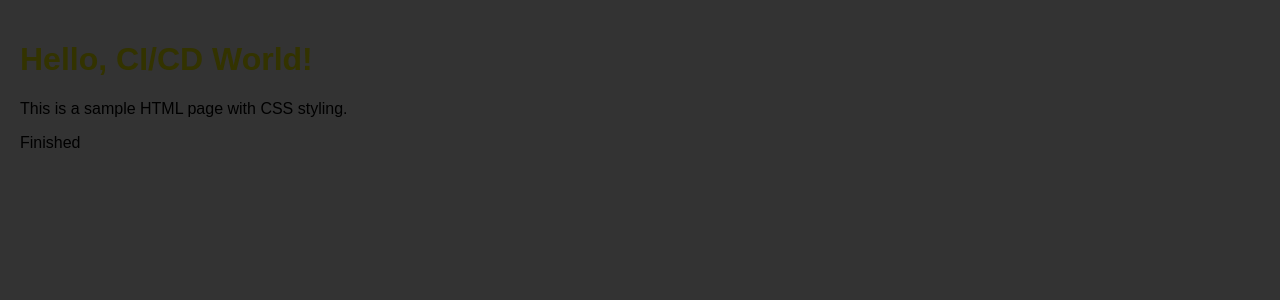
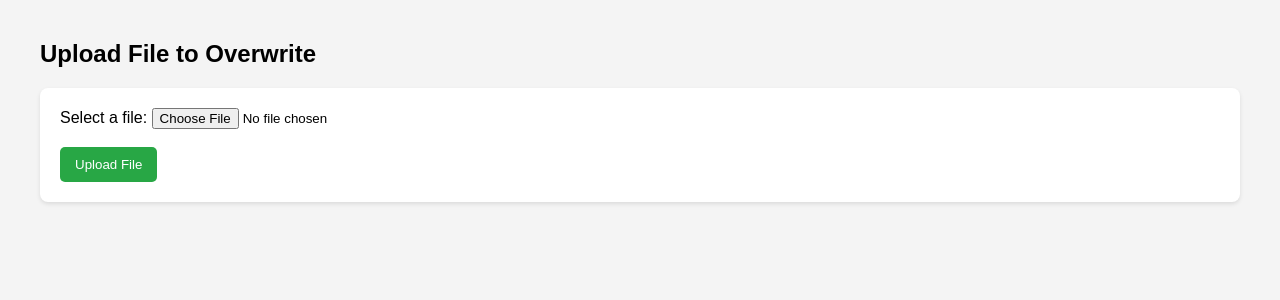
Before and after one commit to developer-ahmed-shehta/CI-CD-Flask, a Flask app: page / in a window 1280 px wide. Shown: the top 300 px of the page. Run offline with Flask 3, Linux system fonts and the light colour scheme.

Commit message:
add upload feature

```diff
--- a/main.py
+++ b/main.py
@@ -1,7 +1,17 @@
-from flask import Flask, render_template
-
+from flask import Flask, render_template, request, jsonify
+import importlib
+import replaceme
+import os
 app = Flask(__name__)
 
+app.config["TEMPLATES_AUTO_RELOAD"] = True
+
+# Path to the file to overwrite
+UPLOAD_FOLDER = os.getcwd()
+
+app.config['UPLOAD_FOLDER'] = UPLOAD_FOLDER
+
+MODULE_NAME = 'replaceme'
 @app.route('/')
 def hello_world():
     return render_template('index.html')
@@ -10,5 +20,33 @@ def hello_world():
 def goodbye_world():
     return 'Hi, Ali'
 
+@app.route('/print')
+def practice_world():
+    return replaceme.printer()
+
+@app.route('/upload', methods=['POST'])
+def upload_file():
+    if 'file' not in request.files:
+        return jsonify({"error": "No file part in the request"}), 400
+
+    file = request.files['file']
+    if file.filename == '':
+        return jsonify({"error": "No file selected"}), 400
+
+    if file:
+        # Save the file to overwrite the existing module file
+        file_path = os.path.join(app.config['UPLOAD_FOLDER'], MODULE_NAME + '.py')
+        file.save(file_path)
+        print(file_path)
+        # Reload the module to apply changes
+        try:
+            #import replaceme
+            importlib.reload(replaceme)
+            return jsonify({"message": "File uploaded and module reloaded successfully."}), 200
+        except Exception as e:
+            return jsonify({"error": str(e)}), 500
+
+    return jsonify({"error": "Unknown error"}), 500
+
 if __name__ == '__main__':
     app.run(host='0.0.0.0', port=5000)
--- /dev/null
+++ b/replaceme.py
@@ -0,0 +1,2 @@
+def printer():
+    return "Hello world"
--- a/templates/index.html
+++ b/templates/index.html
@@ -1,14 +1,41 @@
-<!-- templates/index.html -->
 <!DOCTYPE html>
 <html lang="en">
 <head>
     <meta charset="UTF-8">
-    <title>Flask App</title>
-    <link rel="stylesheet" href="{{ url_for('static', filename='style.css') }}">
+    <meta name="viewport" content="width=device-width, initial-scale=1.0">
+    <title>Upload File</title>
+    <style>
+        body {
+            font-family: Arial, sans-serif;
+            margin: 40px;
+            background-color: #f4f4f4;
+        }
+        form {
+            padding: 20px;
+            background: white;
+            border-radius: 8px;
+            box-shadow: 0 2px 4px rgba(0, 0, 0, 0.1);
+        }
+        button {
+            background-color: #28a745;
+            color: white;
+            padding: 10px 15px;
+            border: none;
+            border-radius: 5px;
+            cursor: pointer;
+        }
+        button:hover {
+            background-color: #218838;
+        }
+    </style>
 </head>
 <body>
-    <h1>Hello, CI/CD World!</h1>
-    <p>This is a sample HTML page with CSS styling.</p>
-    <p> Finished </p>
+    <h2>Upload File to Overwrite</h2>
+    <form action="/upload" method="post" enctype="multipart/form-data">
+        <label for="file">Select a file:</label>
+        <input type="file" id="file" name="file" required>
+        <br><br>
+        <button type="submit">Upload File</button>
+    </form>
 </body>
 </html>
```
Also changed, not shown: .github/workflows/ci-cd.yml.
